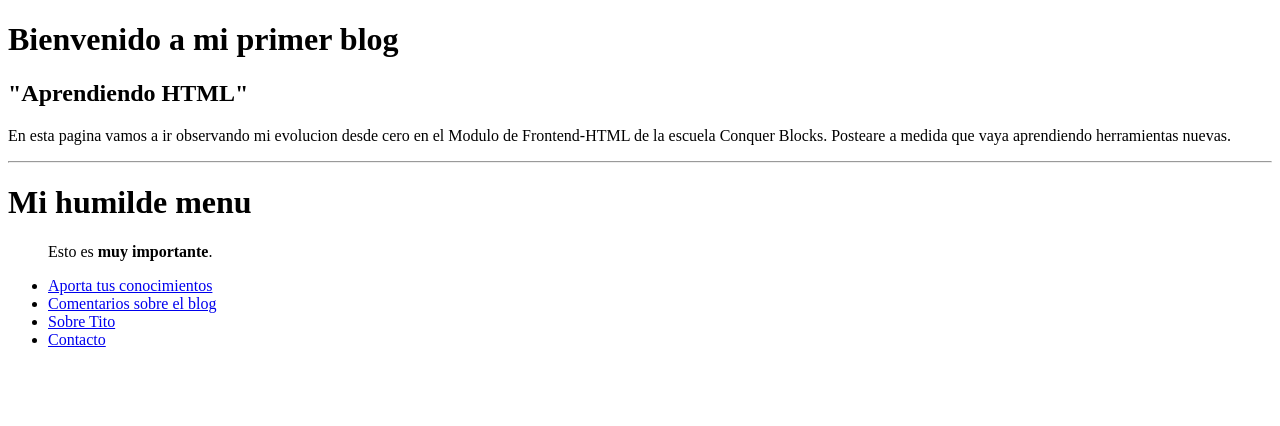
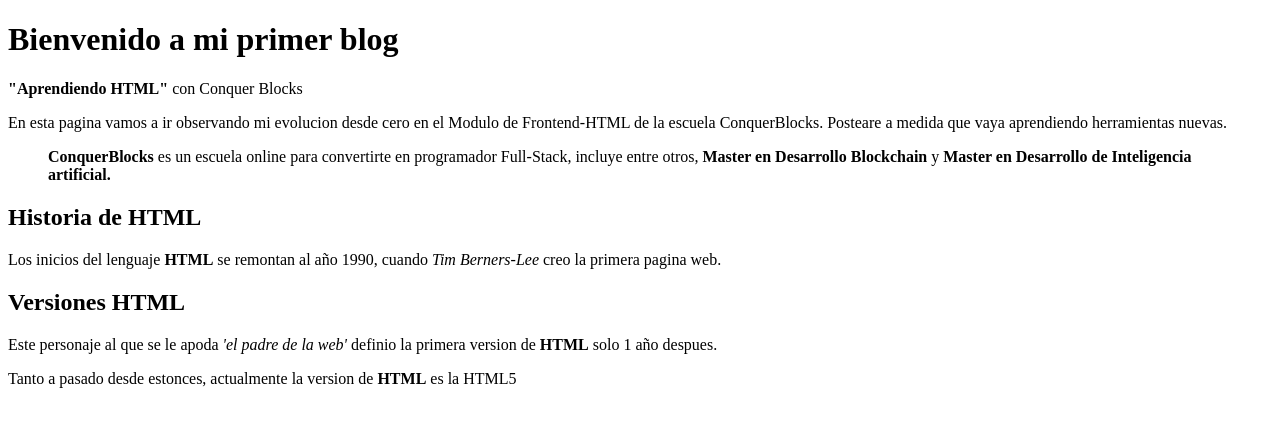
Before and after one commit to tito-delpino/modulo-frontend-ejercicios, a plain HTML site: page Ejercicios-HTML/Ejercicios-clase5/delpino-blog-bp5-v2.html in a window 1280 px wide. Drawn offline with Linux system fonts and the light colour scheme.

Commit message:
ejercicio 5.1 terminado

```diff
--- a/Ejercicios-HTML/Ejercicios-clase5/delpino-blog-bp5-v2.html
+++ b/Ejercicios-HTML/Ejercicios-clase5/delpino-blog-bp5-v2.html
@@ -4,18 +4,12 @@
     <!-- Título para el navegador y los buscadores -->
     <title>Tito's Blog</title>
     <!-- Descripción de la página para los buscadores -->
-        <meta
-            name="description"
-            content="Primera toma de contacto con archivos HTML, tienes una duda?, yo la tuve primero"
-        />
+    <meta name="description" content="Primera toma de contacto con archivos HTML, tienes una duda?, yo la tuve primero" />
     <!-- Palabras clave para los buscadores -->
     <meta name="keywords" content="p, h1, h2, h3, h4, h5" />
 
     <!-- Autor de la página -->
     <meta name="author" content="@tito-delpino" />
-
-        <!-- Favicon de la página -->
-        <link rel="icon" href="favicon.ico" type="image/x-icon" />
 
     <!-- Codificación-->
     <meta charset="UTF-8" />
@@ -29,21 +23,27 @@
 
   <body>
     <!--Encabezado-->
+    <h1>Bienvenido a mi primer blog</h1>
+    <p><strong>"Aprendiendo HTML"</strong> con Conquer Blocks</p>
 
+    <p>
+      En esta pagina vamos a ir observando mi evolucion desde cero en el Modulo de Frontend-HTML de la escuela ConquerBlocks.
+      Posteare a medida que vaya aprendiendo herramientas nuevas.
+    </p>
+    <!--Comentario sobre la escuela-->
+    <blockquote cite="https://www.conquerblocks.com">
+      <strong>ConquerBlocks</strong> es un escuela online para convertirte en programador Full-Stack, incluye entre otros,
+      <strong>Master en Desarrollo Blockchain</strong> y <strong>Master en Desarrollo de Inteligencia artificial.</strong>
+    </blockquote>
 
-        <h1>Bienvenido a mi primer blog</h1>
-        <h2>"Aprendiendo HTML"</h2>
-        <!--Parrafo-->
-        <p>En esta pagina vamos a ir observando mi evolucion desde cero en el Modulo de Frontend-HTML de la escuela Conquer Blocks. Posteare a medida que vaya aprendiendo herramientas nuevas.</p>
-        <!--Linea espaciadora visible-->
-        <hr />
-        <h1>Mi humilde menu</h1>
-        <ul>
-            <p>Esto es <strong>muy importante</strong>.</p>
-            <li><a href="aportaciones.html">Aporta tus conocimientos</a></li>
-            <li><a href="comentarios.html">Comentarios sobre el blog</a></li>
-            <li><a href="sobretito.html">Sobre Tito</a></li>
-            <li><a href="contacto.html">Contacto</a></li>
-        </ul>
+    <h2>Historia de HTML</h2>
+    <p>
+      Los inicios del lenguaje <strong>HTML</strong> se remontan al año 1990, cuando <em>Tim Berners-Lee</em> creo la primera
+      pagina web.
+    </p>
+
+    <h2>Versiones HTML</h2>
+    <p>Este personaje al que se le apoda <em>'el padre de la web'</em> definio la primera version de <strong>HTML</strong> solo 1 año despues.</p>
+    <p>Tanto a pasado desde estonces, actualmente la version de <strong>HTML</strong> es la HTML5</p>
   </body>
 </html>
```
Lines whose indentation alone changed are shown as unchanged.
